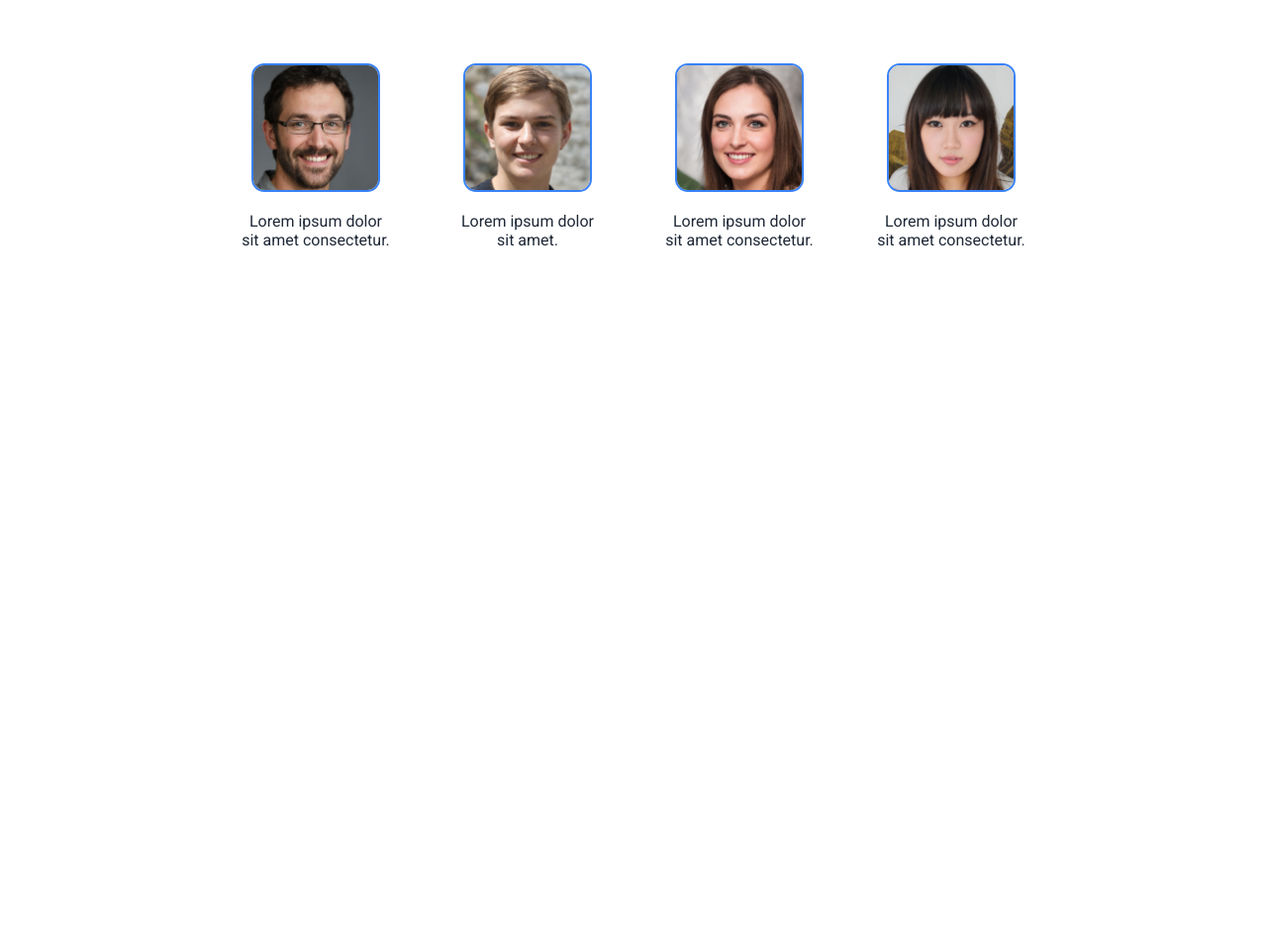
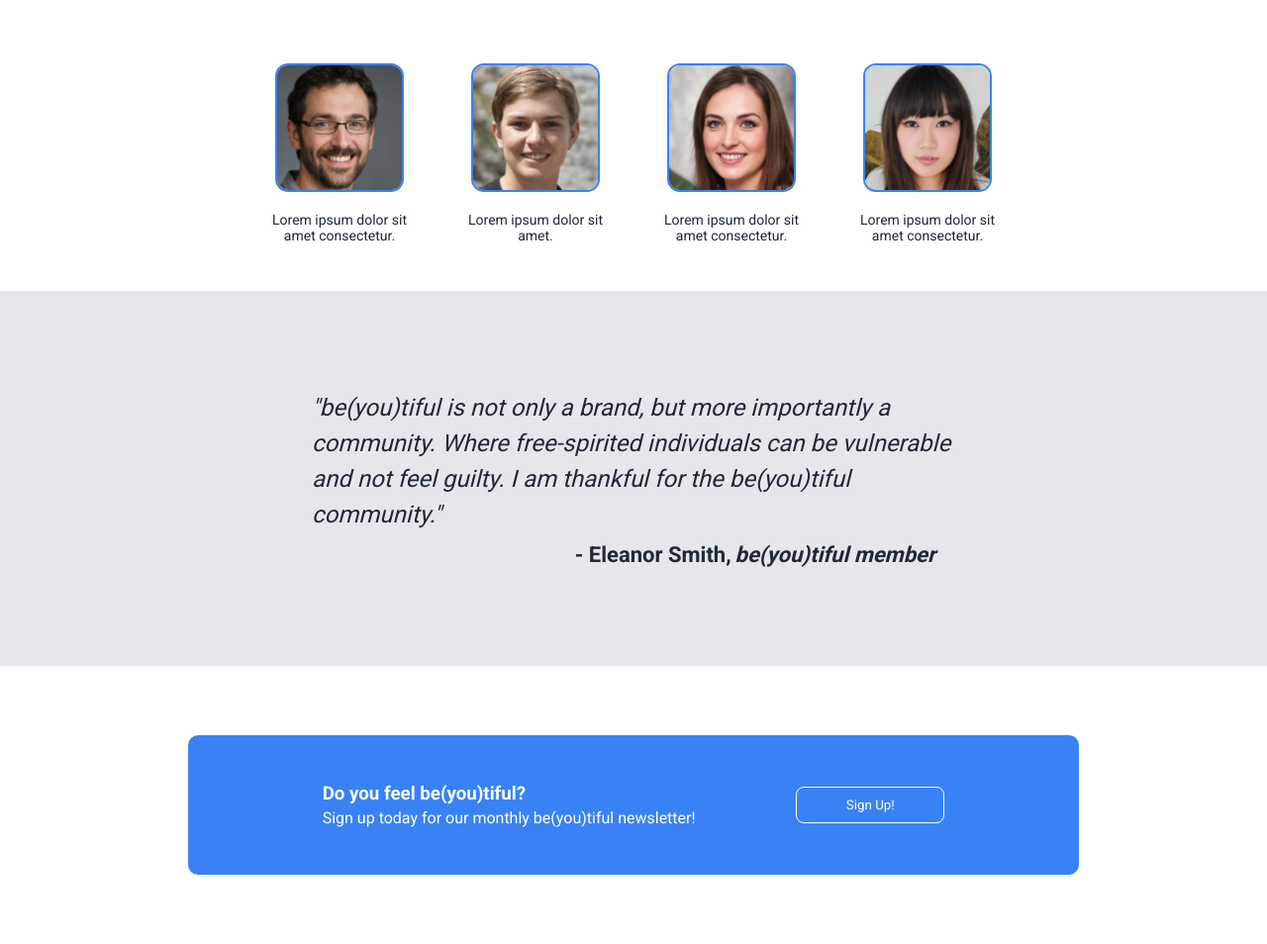
Before and after one commit to rconanan/landing-page, a plain HTML site: page index.html in a window 1280 px wide. Shown: the part 532-1486 px from the top of the page at 99% size. Before the commit the page ends 832 px from the top, so only its background shows below. Drawn offline with Linux system fonts and the light colour scheme.

Commit message:
Create and Add <blockquote> and CTA

```diff
--- a/index.html
+++ b/index.html
@@ -10,7 +10,7 @@
     <link rel="preconnect" href="https://fonts.googleapis.com" />
     <link rel="preconnect" href="https://fonts.gstatic.com" crossorigin />
     <link
-      href="https://fonts.googleapis.com/css2?family=Roboto:wght@400;500;700;800;900&display=swap"
+      href="https://fonts.googleapis.com/css2?family=Roboto:wght@400;500;700;800;900;1,300&display=swap"
       rel="stylesheet"
     />
   </head>
@@ -61,5 +61,34 @@
         </div>
       </div>
     </div>
+    <div class="figure-container">
+      <figure class="testimonial">
+        <blockquote>
+          <p class="testimonial-review">
+            <em>
+              "be(you)tiful is not only a brand, but more importantly a
+              community. Where free-spirited individuals can be vulnerable and
+              not feel guilty. I am thankful for the be(you)tiful
+              community."</em
+            >
+          </p>
+          <figcaption>
+            - Eleanor Smith, <cite>be(you)tiful member</cite>
+          </figcaption>
+        </blockquote>
+      </figure>
+    </div>
+
+    <div class="cta-section">
+      <div class="cta-container">
+        <div class="cta-left">
+          <h3 class="sign-up">Do you feel be(you)tiful?</h3>
+          <p class="cta-subtext">
+            Sign up today for our monthly be(you)tiful newsletter!
+          </p>
+        </div>
+        <button class="btn-secondary">Sign Up!</button>
+      </div>
+    </div>
   </body>
 </html>
--- a/style.css
+++ b/style.css
@@ -80,7 +80,7 @@ img {
   border: 1px solid #3882f6;
   padding: 8px 16px;
   border-radius: 8px;
-  width: 100px;
+  width: 150px;
   background-color: #3882f6;
   color: white;
 }
@@ -105,7 +105,7 @@ img {
   display: flex;
   justify-content: center;
   align-items: center;
-  gap: 64px;
+  gap: 48px;
 }
 
 .portrait-1,
@@ -132,5 +132,73 @@ img {
 
 .text {
   text-align: center;
+  font-size: 14px;
   color: #1f2937;
 }
+
+.figure-container {
+  background: #e5e7eb;
+  padding: 100px;
+  display: flex;
+  align-items: center;
+  justify-content: center;
+}
+
+.testimonial {
+  display: flex;
+  width: 700px;
+  justify-content: center;
+  align-items: center;
+  color: #1f2937;
+}
+
+.testimonial-review {
+  line-height: 1.5;
+  font-size: 24px;
+  width: 650px;
+  font-weight: lighter;
+}
+
+figcaption {
+  display: flex;
+  flex-direction: row;
+  justify-content: flex-end;
+  gap: 4px;
+  margin-top: 10px;
+  margin-right: 20px;
+  font-size: 22px;
+  font-weight: bold;
+}
+
+.cta-section {
+  padding: 70px;
+}
+
+.cta-container {
+  padding: 48px;
+  background-color: #3882f6;
+  width: 900px;
+  border-radius: 10px;
+  display: flex;
+  margin: 0 auto;
+  align-items: center;
+  justify-content: space-evenly;
+}
+
+.cta-left {
+  display: flex;
+  color: white;
+  flex-direction: column;
+  justify-content: center;
+  margin-right: 14px;
+  gap: 4px;
+}
+
+.btn-secondary {
+  border: 1px solid white;
+  padding: 10px 20px;
+  border-radius: 8px;
+  width: 150px;
+  background-color: #3882f6;
+  color: white;
+}
```
